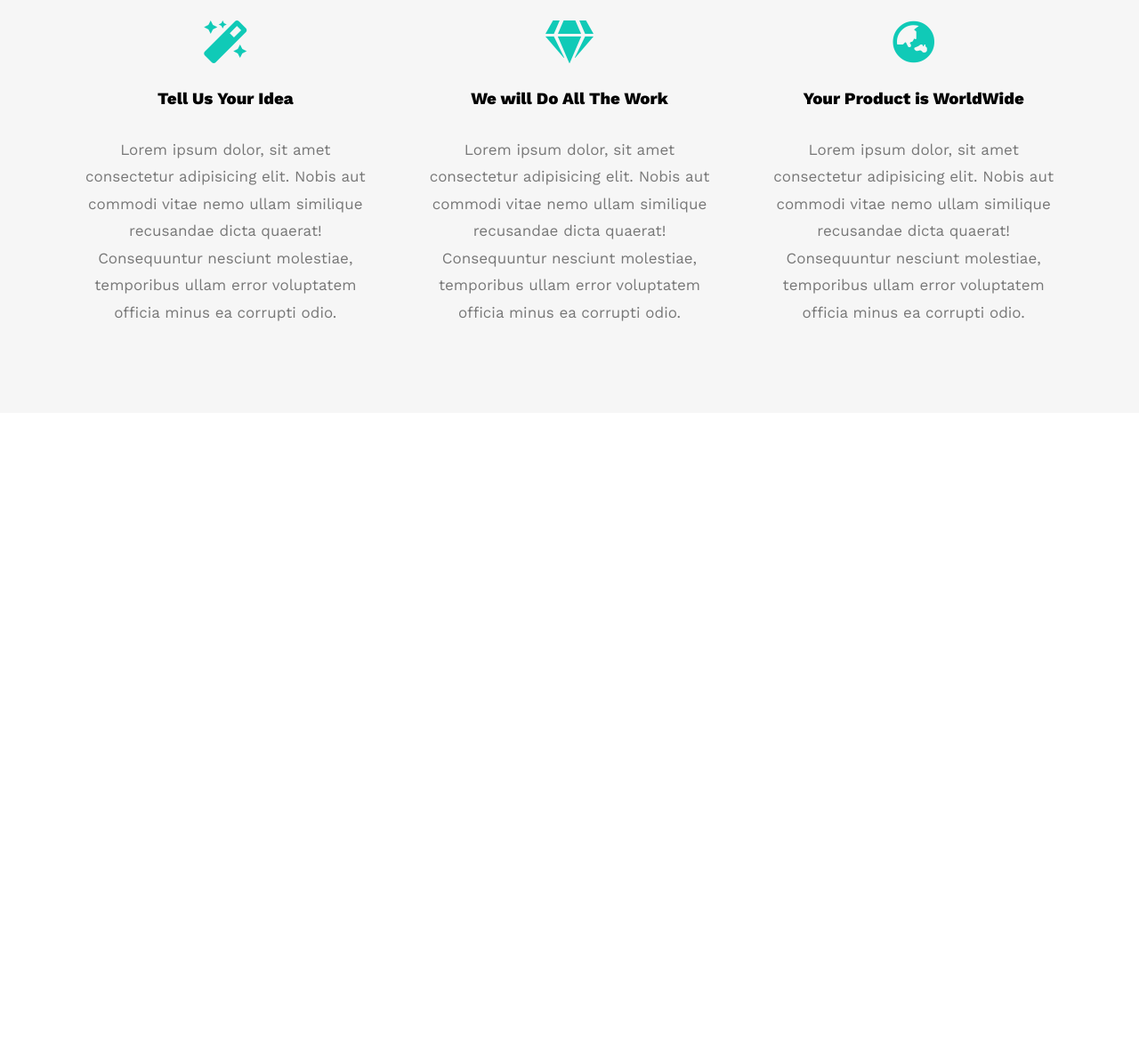
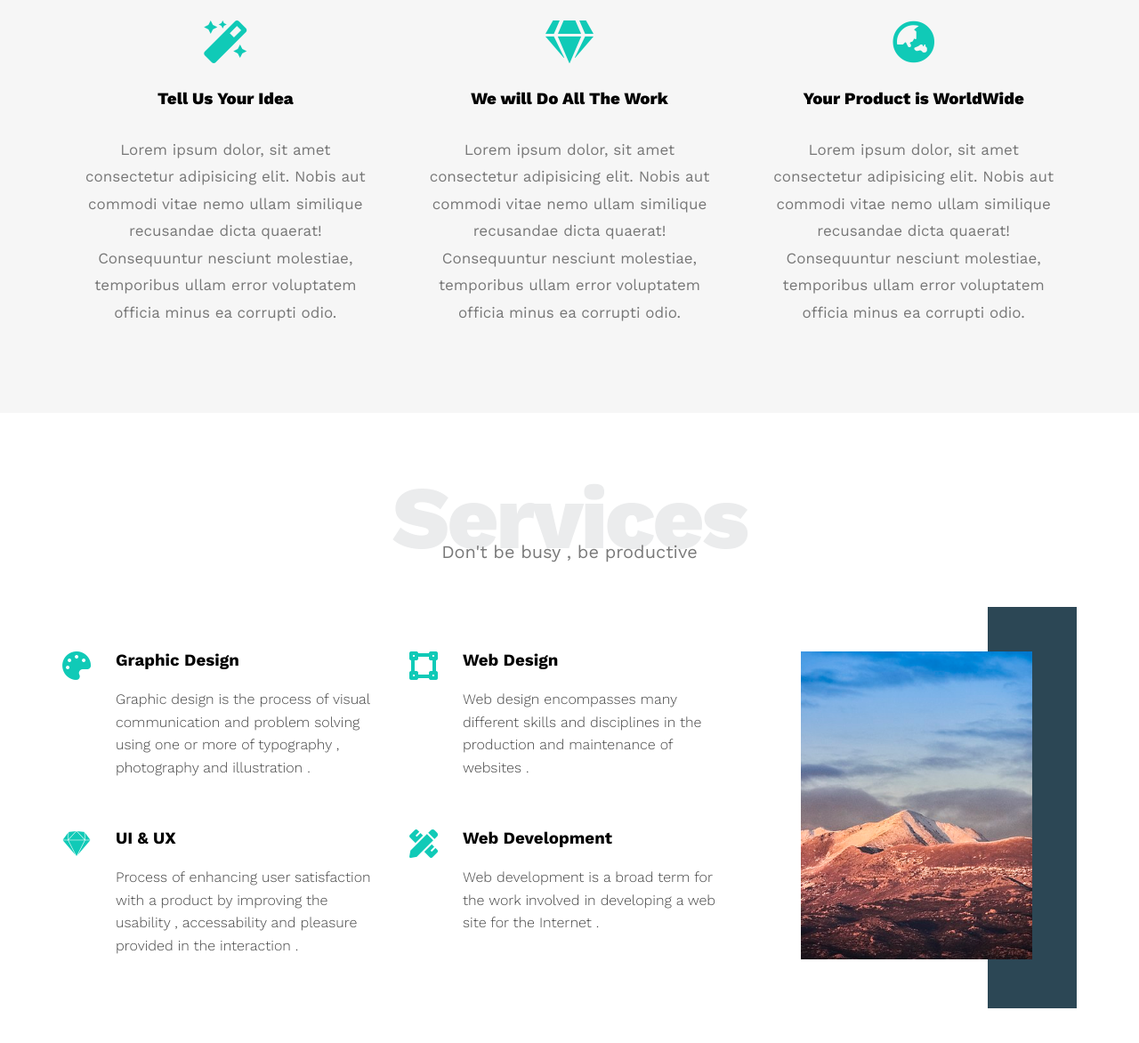
Before and after one commit to EmanSaeed331/Leon, a plain HTML site: page index.html in a window 1280 px wide. Shown: the part 857-2029 px from the top of the page at 89% size. Before the commit the page ends 1321 px from the top, so only its background shows below. Drawn offline with nearby package versions, Linux system fonts and the light colour scheme.

Commit message:
add:services

```diff
--- a/css/leon.css
+++ b/css/leon.css
@@ -1,9 +1,37 @@
 /*Start Variables */
 :root{
     --main-color:#10cab7;
+    --secondary-color:#2c4755;
 }
 /*End Variable */
 
+/*Start Components */
+.special-heading{
+    color: #ebeced ;
+    font-size: 100px;
+    text-align: center;
+    font-weight: 800;
+    letter-spacing:-3px ;
+    margin: 0;
+
+}
+.special-heading + p{
+    margin: -30px 0 0 ;
+    font-size: 20px ;
+    text-align: center;
+    color: #797979;
+
+}
+@media (max-width:767px){
+    .special-heading:{
+        font-size: 60px;
+    }
+    .special-heading +p {
+        margin-top: -20px;
+
+    }
+}
+/*End Components */
 /*Global Rules */
 *{
     -webkit-box-sizing: border-box;
@@ -197,7 +225,71 @@ width: 100%;
     line-height: 1.8;
     color: #777;
     font-size: 17px;
-
+}
+/*End Feature Section*/
+/*Start Services */
+.services{
+    padding-top:60px;
+    padding-bottom: 60px;
 
 }
-/*End Feature Section*/
+.services .services-content{
+
+    display: grid;
+    grid-template-columns: repeat(auto-fill,minmax(300px,1fr));
+    grid-gap:30px;
+    margin-top: 100px;
+}
+.services .services-content .srv{
+    display: flex;
+    margin-bottom: 40px;
+}
+@media (max-width:767px) {
+    .services .services-content .srv {
+        flex-direction: column;
+        text-align: center;
+
+    }
+
+}
+.services .services-content .srv i {
+    color: var(--main-color);
+    flex-basis:60px;
+}
+.services .services-content .srv .text {
+    flex: 1;
+}
+.services .services-content .srv .text h3{
+    margin: 0 0 20px;
+}
+.services .services-content .srv .text p{
+    color: #444;
+    font-weight: 300;
+    line-height: 1.6;
+}
+.services .services-content  .image{
+    text-align: center;
+    position:relative ;
+
+}
+.services .services-content  .image::before {
+    content: " " ;
+    background-color: var(--secondary-color);
+    width: 100px;
+    height: calc(100% + 100px);
+    top: -50px;
+    position: absolute;
+    right: 0;
+    z-index: -1;
+}
+.services .services-content  .image img {
+    width: 260px;
+
+}
+@media (max-width:1199px){
+    .image-column{
+        display: none ;
+    }
+}
+
+/*End  Services */
--- a/index.html
+++ b/index.html
@@ -74,6 +74,69 @@
         </div>
     </div>
     <!--End Features -->
+    <!--Start Services -->
+    <div class="services">
+        <div class="container">
+            <h2 class ="special-heading">Services</h2>
+            <p>Don't be busy , be productive</p>
+            <div class="services-content">
+                <div class="col">
+                    <!--Start Service -->
+                    <div class="srv">
+                        <i class= "fas fa-palette fa-2x"></i>
+                        <div class="text">
+                            <h3>Graphic Design </h3>
+                            <p>
+                                Graphic design is the process of visual communication and problem solving using one or more of typography , photography and illustration .
+                            </p>
+                        </div>
+                    </div>
+                    <div class="srv">
+                        <i class= "fab fa-sketch fa-2x"></i>
+                        <div class="text">
+                            <h3>UI & UX </h3>
+                            <p>
+                                Process of enhancing user satisfaction with a product by improving the usability , accessability and pleasure provided in the interaction .
+                            </p>
+                        </div>
+                    </div>
+                    <!--End Service -->
+
+                </div>
+                <div class="col">
+                    <!--Start Service -->
+                    <div class="srv">
+                        <i class= "fas fa-vector-square fa-2x"></i>
+                        <div class="text">
+                            <h3>Web Design</h3>
+                            <p>
+                                Web design encompasses many different skills and disciplines in the production and maintenance of websites .
+                            </p>
+                        </div>
+                    </div>
+                    <div class="srv">
+                        <i class= "fas fa-pencil-ruler fa-2x"></i>
+                        <div class="text">
+                            <h3>Web Development  </h3>
+                            <p>
+                                Web development is a broad term for the work involved in developing a web site for the Internet .
+                            </p>
+                        </div>
+                    </div>
+                    <!--End Service -->
+
+                </div>
+                <div class="col">
+                    <div class="image image-column">
+                        <img src="images/services.jpg" alt ="">
+                    </div>
+                </div>
+            </div>
+        </div>
+    </div>
+    <!-- End Services -->
+
+
 
 
 
```
Also changed, not shown: images/services.jpg (added), 1 other file.
